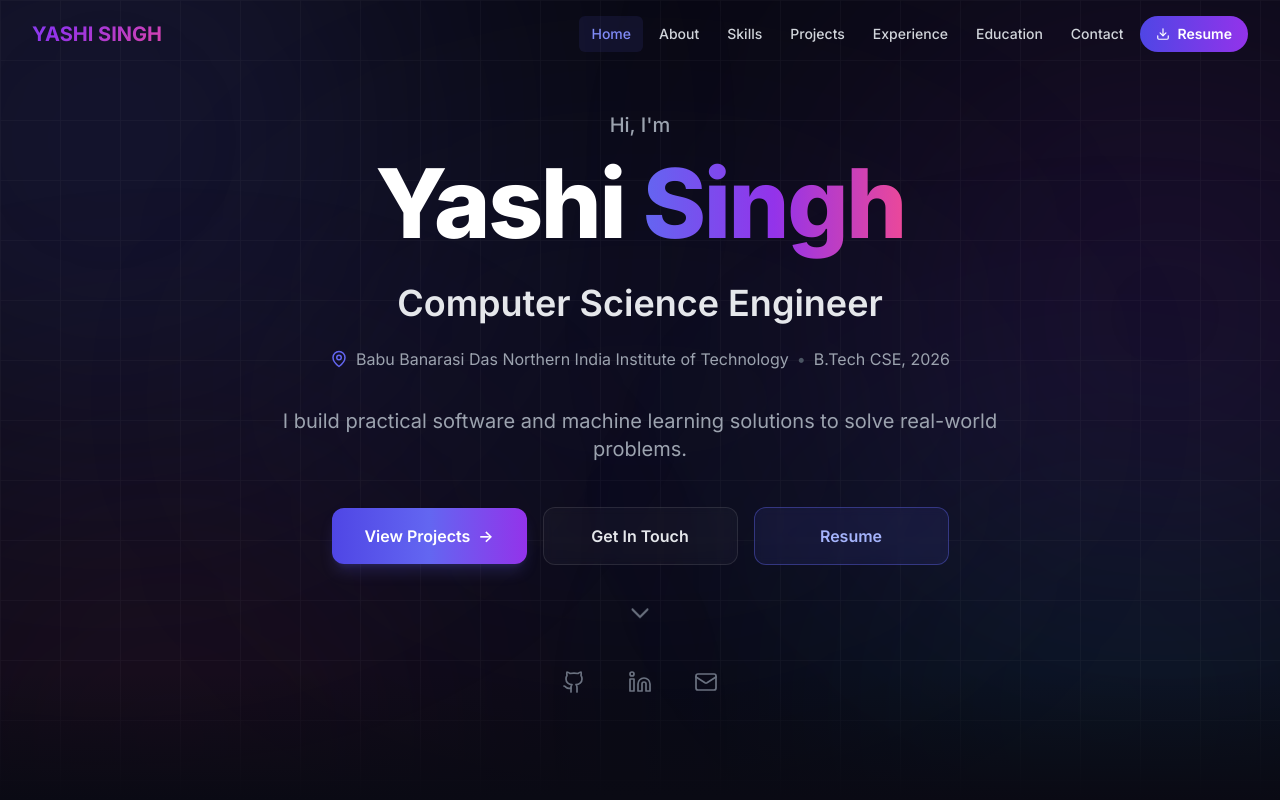
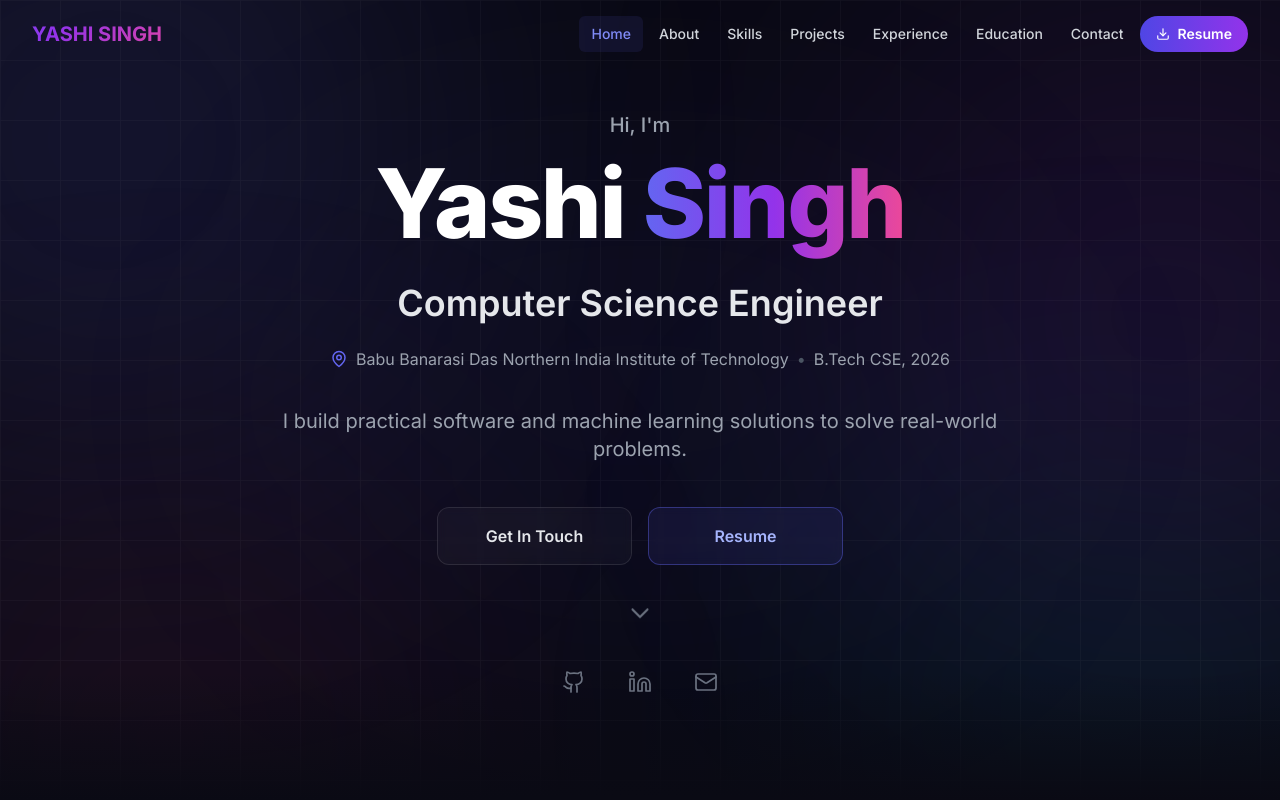
Before and after one commit to yashi1026/Portfolio, a Next.js app: page / in a window 1280 px wide. Shown: the top 800 px of the page. Built offline with nearby package versions, Linux system fonts and the light colour scheme.

Commit message:
Refactor HeroSection component for improved readability

```diff
--- a/src/components/portfolio/HeroSection.tsx
+++ b/src/components/portfolio/HeroSection.tsx
@@ -292,49 +292,6 @@ export default function HeroSection() {
               sm:flex-row
             "
           >
-
-            {/* VIEW PROJECTS */}
-
-            <button
-              onClick={() => scrollToSection('#projects')}
-              className="
-                group
-                min-w-[195px]
-                rounded-xl
-                bg-gradient-to-r
-                from-[#4f46e5]
-                via-[#6366f1]
-                to-[#9333ea]
-                px-8
-                py-4
-                text-base
-                font-semibold
-                text-white
-                shadow-lg
-                shadow-indigo-500/20
-                transition-all
-                duration-300
-                hover:-translate-y-1
-                hover:shadow-xl
-                hover:shadow-indigo-500/30
-                active:scale-95
-              "
-            >
-              View Projects
-
-              <span
-                className="
-                  ml-2
-                  inline-block
-                  transition-transform
-                  duration-300
-                  group-hover:translate-x-1
-                "
-              >
-                →
-              </span>
-            </button>
-
             {/* GET IN TOUCH */}
 
             <button
@@ -391,7 +348,6 @@ export default function HeroSection() {
             >
               Resume
             </a>
-
           </div>
 
           {/* =================================================
```
